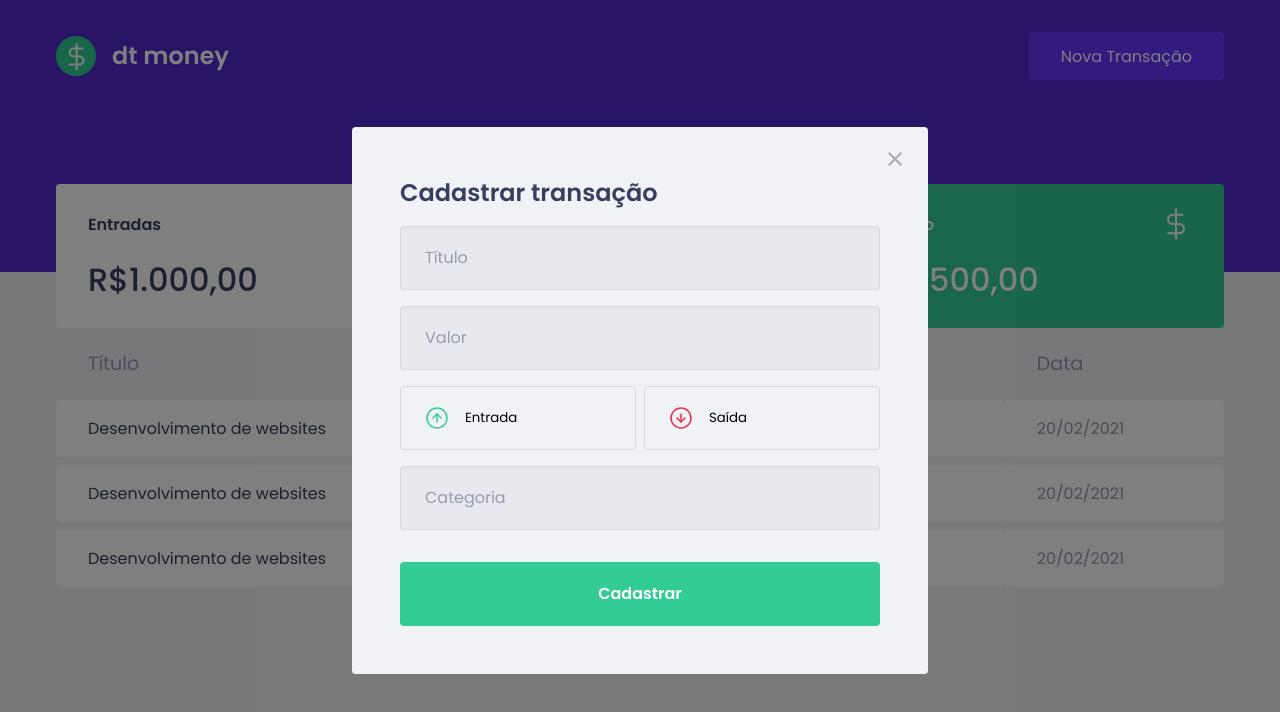
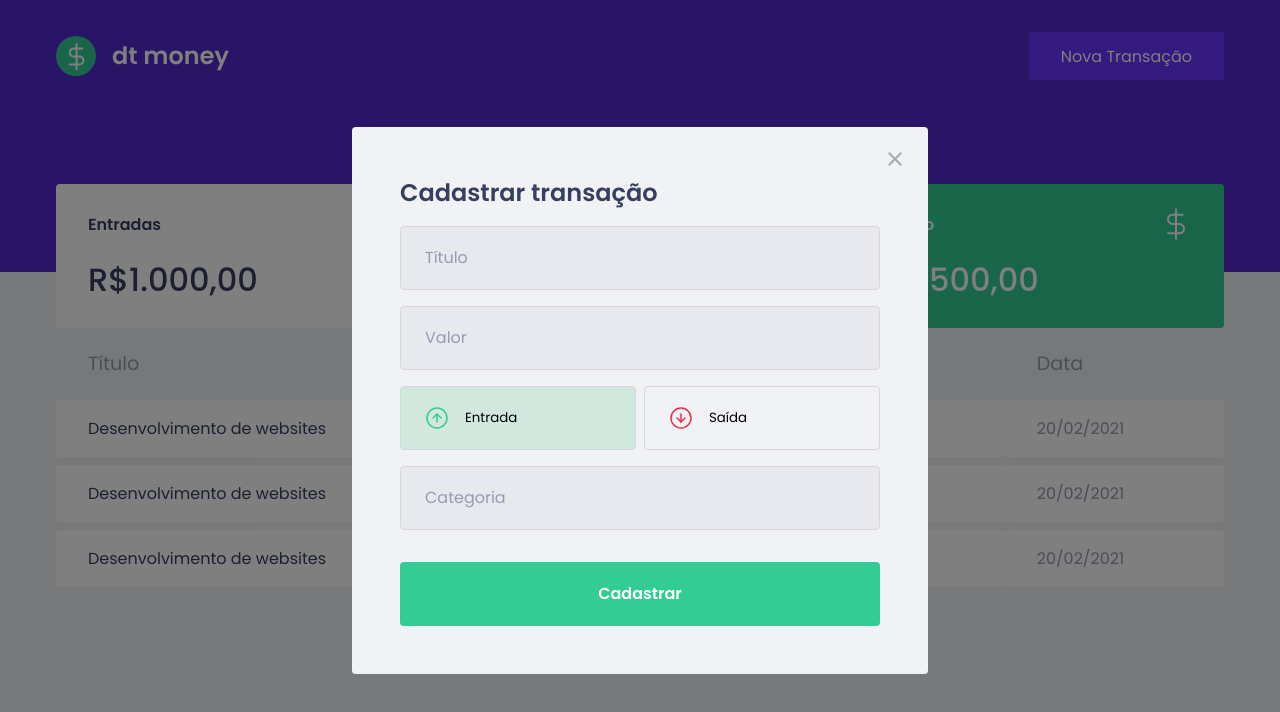
Before and after one commit to yurialvesbrasil/dtmoney, a React (Create React App) app: page / in a window 1280 px wide. Both pictures are taken after a click on the button "Nova Transação". Shown: the top 712 px of the page. Built offline with nearby package versions, Linux system fonts and the light colour scheme; no server answers; what miragejs would draw is missing.

Commit message:
Guarda estado dos botões do modal

```diff
--- a/src/components/Header/styles.ts
+++ b/src/components/Header/styles.ts
@@ -1,5 +1,4 @@
 import styled from 'styled-components';
-import { Header } from './index';
 
 export const HeaderStyled = styled.header`
     background: var(--blue);
--- a/src/components/NewTransactionModal/index.tsx
+++ b/src/components/NewTransactionModal/index.tsx
@@ -1,8 +1,9 @@
 import Modal from 'react-modal';
-import { NewTransactionModalContainer, TransactionTypeContainer } from './styles';
+import { NewTransactionModalContainer, RadioBox, TransactionTypeContainer } from './styles';
 import CloseImg from '../../assets/close.svg';
 import IncomeImg from '../../assets/income.svg';
 import OutcomeImg from '../../assets/outcome.svg';
+import { useState } from 'react';
 
 interface NewTransactionModalProps {
     isNewTransactionModalOpen: boolean;
@@ -10,6 +11,8 @@
 }
 
 export function NewTransactionModal({ isNewTransactionModalOpen, onCloseNewTransactionModal }: NewTransactionModalProps) {
+    const [typeTransaction, setTypeTransaction] = useState<'withdraw' | 'deposit'>('deposit');
+
     return (
         <Modal
             isOpen={isNewTransactionModalOpen}
@@ -25,14 +28,24 @@
                 <input placeholder='Título' />
                 <input type="number" placeholder='Valor' />
                 <TransactionTypeContainer>
-                    <button type="button">
+                    <RadioBox
+                        type="button"
+                        onClick={() => setTypeTransaction('deposit')}
+                        isActive={typeTransaction === 'deposit'}
+                        activeColor="#12A45422"
+                    >
                         <img src={IncomeImg} alt="Button entrer icon" />
                         <span>Entrada</span>
-                    </button>
-                    <button type="button">
+                    </RadioBox>
+                    <RadioBox
+                        type="button"
+                        onClick={() => setTypeTransaction('withdraw')}
+                        isActive={typeTransaction === 'withdraw'}
+                        activeColor="#E52E4D22"
+                    >
                         <img src={OutcomeImg} alt="Button out icon" />
                         <span>Saída</span>
-                    </button>
+                    </RadioBox>
                 </TransactionTypeContainer>
                 <input placeholder='Categoria' />
                 <button type="submit">Cadastrar</button>
--- a/src/components/NewTransactionModal/styles.ts
+++ b/src/components/NewTransactionModal/styles.ts
@@ -1,9 +1,6 @@
 import styled from 'styled-components';
 import { darken } from 'polished';
-import border from '../../../node_modules/polished/lib/shorthands/border.d';
-import transitions from '../../../node_modules/polished/lib/shorthands/transitions.d';
-import borderWidth from '../../../node_modules/polished/lib/shorthands/borderWidth.d';
-import size from '../../../node_modules/polished/lib/shorthands/size.d';
+
 
 
 export const NewTransactionModalContainer = styled.form`
@@ -57,12 +54,20 @@
     display: grid;
     grid-template-columns: 1fr 1fr;
     gap: 0.5rem;
+`;
 
-    button {
+interface RadioBoxProps {
+    isActive: boolean;
+    activeColor: string;
+}
+
+export const RadioBox = styled.button<RadioBoxProps>`
     height: 4rem;
     border: 1px solid var(--input-border);
     border-radius: 0.25rem;
-        background: transparent;
+
+    background: ${(props) => props.isActive ? props.activeColor : 'transparent'};
+
     display: flex;
     align-items: center;
     justify-content: start;
@@ -80,5 +85,4 @@
         width: 1.5rem;
         height: 1.5rem;
     }
-    }
 `;
```
Lines whose indentation alone changed are shown as unchanged.
